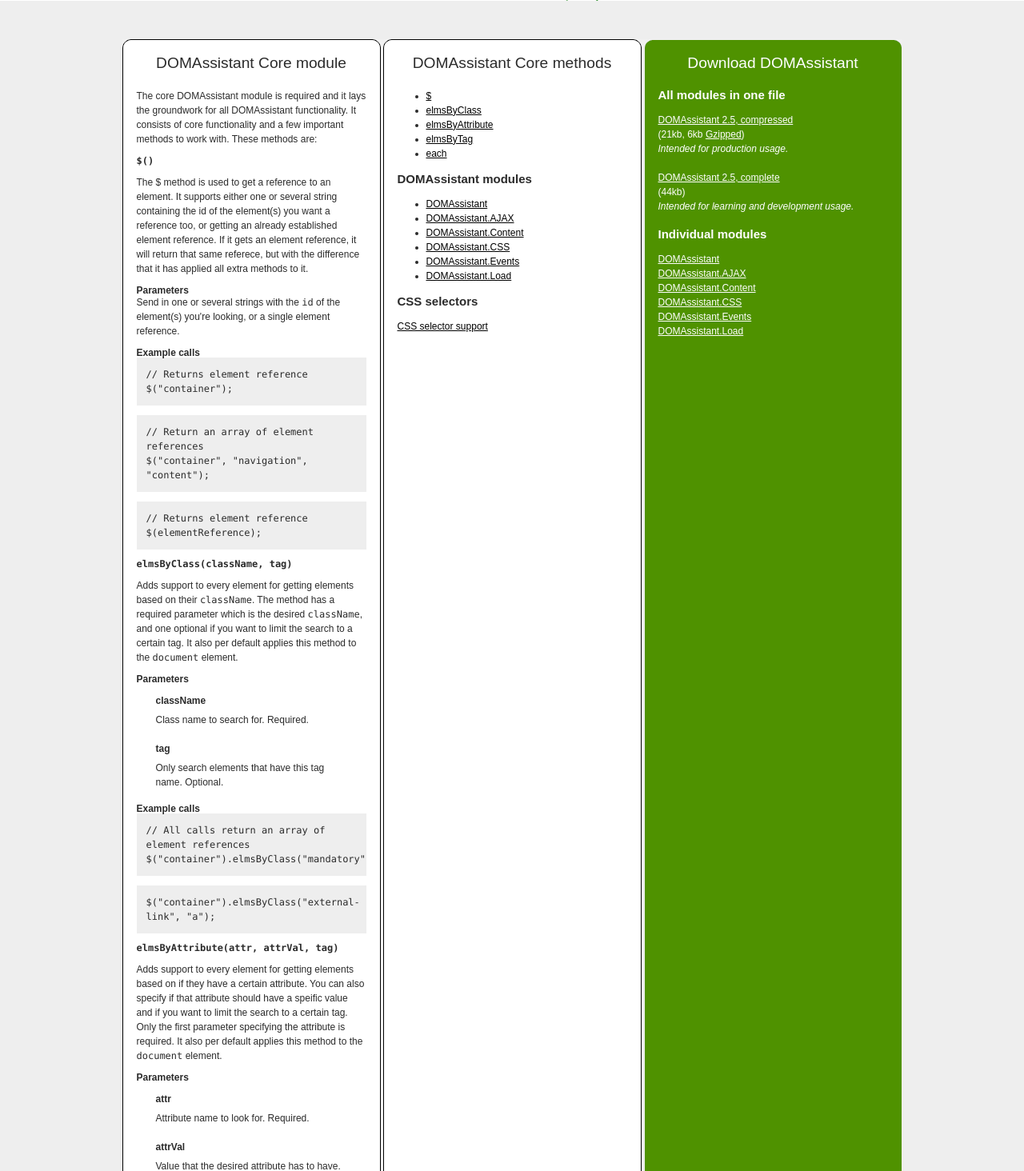
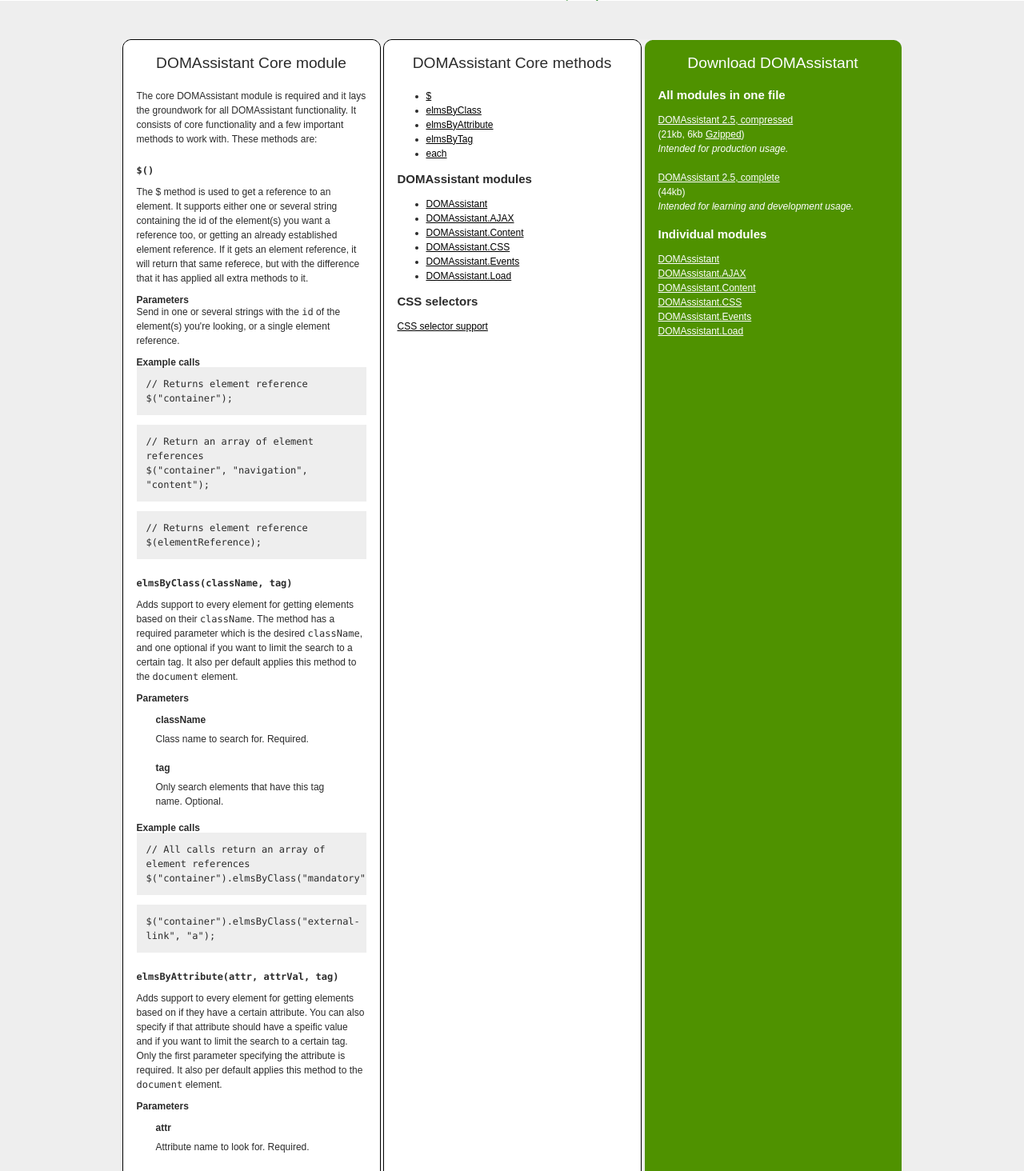
Before and after one commit to robnyman/domassistant, a PHP site: page /documentation/DOMAssistant-module.html in a window 1280 px wide. Shown: the part 68-1532 px from the top of the page at 80% size. Run offline with PHP 8.4, Linux system fonts and the light colour scheme.

Commit message:
Heading margin change

```diff
--- a/domassistant-site/css/domassistant.css
+++ b/domassistant-site/css/domassistant.css
@@ -61,6 +61,10 @@
 
 h3{
 	margin: 1em 0;
+}
+
+h4{
+	margin: 2em 0 1em;
 }
 
 form label{
```
